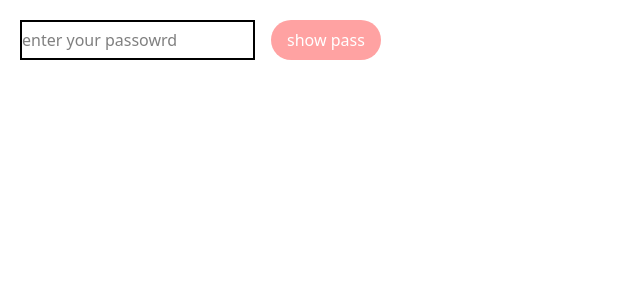
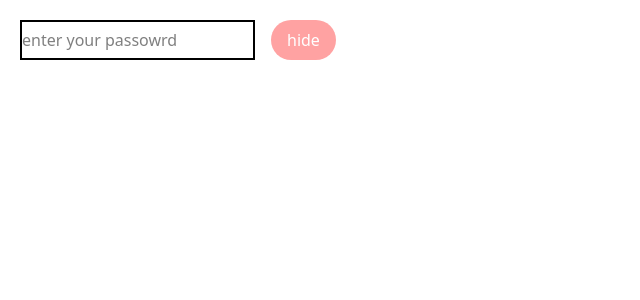
Before and after one commit to dhruval1907/React-cohort22, a React (Vite) app in the folder class5usestate/: page / in a window 1280 px wide. Shown: the top 300 px of the page, without its empty margins (0-640 px from the left). Built offline with nearby package versions, Linux system fonts and the light colour scheme.

Commit message:
usestate

```diff
--- a/class5usestate/src/App.jsx
+++ b/class5usestate/src/App.jsx
@@ -1,12 +1,20 @@
-import React from 'react'
+import React, { useState } from "react";
 
 const App = () => {
+  const [pass, setpass] = useState(false);
+
   return (
-    <div className='p-5 flex gap-4'>
-      <input className='border-2 border-black' type="text" placeholder='enter your passowrd' />
-      <button className='px-4 py-2 bg-red-300 text-white rounded-full'>show pass</button>
+    <div className="p-5 flex gap-4">
+      <input
+        className="border-2 border-black"
+        type="text"
+        placeholder="enter your passowrd"
+      />
+      <button onClick={()=>setpass(!pass)}  className="px-4 py-2 bg-red-300 text-white rounded-full">
+        {pass ? "show" : "hide"}
+      </button>
     </div>
-  )
-}
+  );
+};
 
-export default App
+export default App;
```
